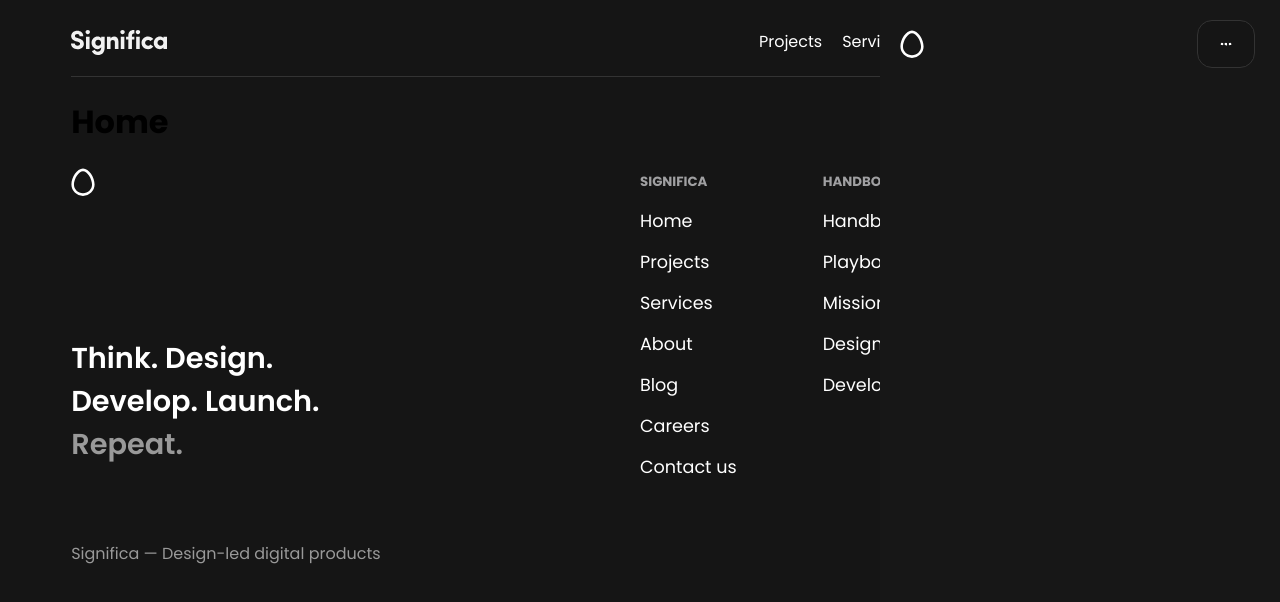
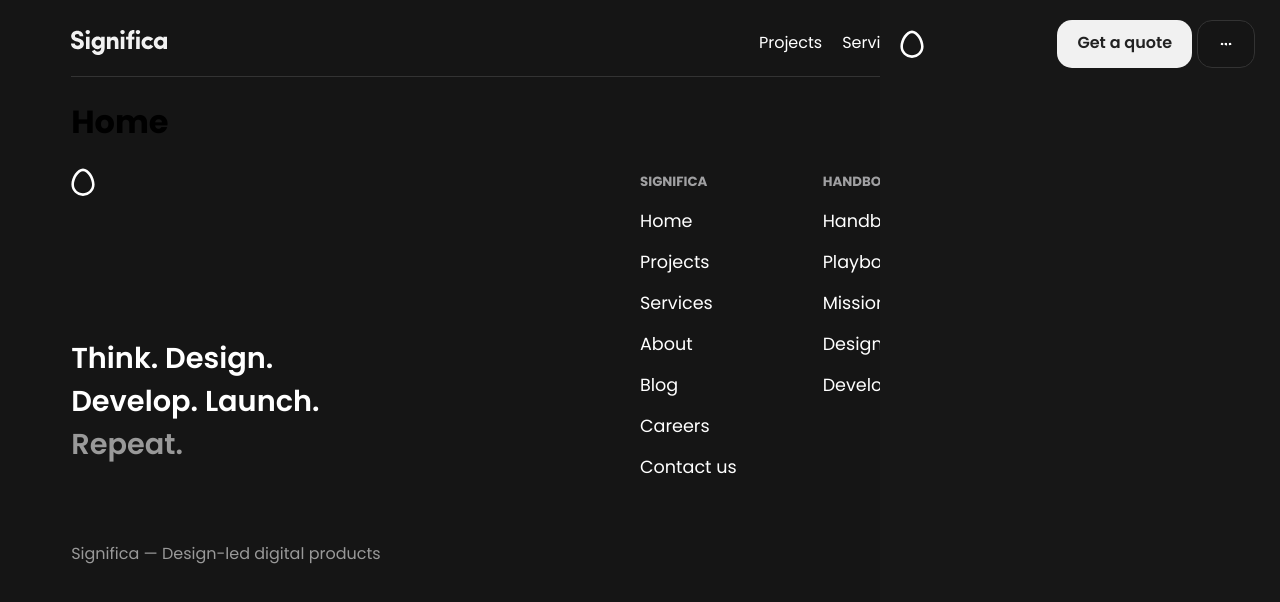
Before and after one commit to jairo2k5/significa-clone, a React (Vite) app: page / in a window 1280 px wide. Both pictures are taken after a click on the button 1174 px from the left and 42 px from the top of the page. Shown: the top 602 px of the page. Built offline with nearby package versions, Linux system fonts and the light colour scheme.

Commit message:
rotas da header transformadas em componentes; responsividade aprimorada; sidebar bug fixes

```diff
--- a/src/components/Header.jsx
+++ b/src/components/Header.jsx
@@ -12,7 +12,7 @@ const Sidebar = styled.div`
     display: ${props => props.active ? 'flex' : 'none'};
     flex-direction: column;
     padding: 20px;
-    position: absolute;
+    position: fixed;
     top: 0;
     right: 0;
     height: 100%;
@@ -24,6 +24,12 @@ const Sidebar = styled.div`
         display: flex;
         justify-content: space-between;
         align-items: center;
+    }
+    .top-sidebar {
+        .right {
+            display: flex;
+            flex-direction: row;
+        }
     }
 `
 
@@ -44,6 +50,34 @@ const Menu = styled.button`
     }
 `
 
+const GetQuote = styled(Link)`
+    text-decoration: none;
+    background: #f1f1f1;
+    color: #222;
+    padding: 10px 20px 10px 20px;
+    border: none;
+    cursor: pointer;
+    border-radius: 15px;
+    transition-duration: 150ms;
+    font-weight: 600;
+    font-size: 1em;
+    &:hover {
+        box-shadow: 0px 0px 2px 2px #ffb44396;
+    }
+`
+
+const Routes = styled(Link)`
+    text-decoration: none;
+    color: #fff;
+    margin: 0px 10px 0px 10px;
+    font-size: 1em;
+    border-bottom: 2px solid rgba(0, 0, 0, 0);
+    transition: 250ms;
+    &:hover {
+        border-bottom: 2px solid #ddd;
+    }
+`
+
 function Header() {
     const [isActive, setIsActive] = useState(false)
 
@@ -55,21 +89,24 @@ function Header() {
                 </Link>
             </div>
             <div className="links">
-                <Link to={'/projects'} is_route='true'>Projects</Link>
-                <Link to={'/services'} is_route='true'>Services</Link>
-                <Link to={'/about'} is_route='true'>About</Link>
-                <Link to={'/get-a-quote'}>
-                    <button>Get a quote</button>
-                </Link>
+                <div className="header-routes">
+                    <Routes to={'/projects'}>Projects</Routes>
+                    <Routes to={'/services'}>Services</Routes>
+                    <Routes to={'/about'}>About</Routes>
+                </div>
+                <GetQuote to={'/get-a-quote'} className='links-gq'>Get a quote</GetQuote>
                 <Menu onClick={() => { setIsActive(!isActive) }}>
                     <svg width="16" height="16" fill="none" xmlns="http://www.w3.org/2000/svg"><path fill="currentColor" d="M3 7h2v2H3zM7 7h2v2H7zM11 7h2v2h-2z"></path><path d="M8.6 8.8c-.5 0-1.2.1-1.4-.4 0-.2-.2-.7.1-.7.2 0 .2-.3.5-.3.1 0 .5 0 .6.2M11.7 8.6l-.3-.3V8c0-.3.1-.3.4-.4.2-.1.5-.2.7 0l.2.4v.5M4.3 8.6c.2 0 .3-.2.4-.3V8c0-.3-.2-.3-.4-.4-.2-.1-.6-.2-.8 0l-.1.4v.5" stroke="#fff" stroke-width="1.2" stroke-linecap="round"></path></svg>
                 </Menu>
                 <Sidebar active={isActive}>
                     <div className="top-sidebar">
                         <svg width="24" height="29" fill="none" xmlns="http://www.w3.org/2000/svg"><path d="M12 27.887c-6.39 0-11.59-5.04-11.59-11.285C.41 9.563 6.005.614 12 .614c5.995 0 11.591 8.948 11.591 15.988 0 6.245-5.2 11.285-11.59 11.285Zm0-2.573c5.006 0 9.044-3.913 9.044-8.712 0-5.797-4.765-13.415-9.044-13.415-4.279 0-9.043 7.618-9.043 13.415 0 4.8 4.037 8.712 9.043 8.712Z" fill="#fff"></path></svg>
-                        <Menu onClick={() => { setIsActive(!isActive) }}>
-                            <svg width="16" height="16" fill="none" xmlns="http://www.w3.org/2000/svg"><path fill="currentColor" d="M3 7h2v2H3zM7 7h2v2H7zM11 7h2v2h-2z"></path><path d="M8.6 8.8c-.5 0-1.2.1-1.4-.4 0-.2-.2-.7.1-.7.2 0 .2-.3.5-.3.1 0 .5 0 .6.2M11.7 8.6l-.3-.3V8c0-.3.1-.3.4-.4.2-.1.5-.2.7 0l.2.4v.5M4.3 8.6c.2 0 .3-.2.4-.3V8c0-.3-.2-.3-.4-.4-.2-.1-.6-.2-.8 0l-.1.4v.5" stroke="#fff" stroke-width="1.2" stroke-linecap="round"></path></svg>
-                        </Menu>
+                        <div className="right">
+                            <GetQuote to={'/get-a-quote'}>Get a quote</GetQuote>
+                            <Menu onClick={() => { setIsActive(!isActive) }}>
+                                <svg width="16" height="16" fill="none" xmlns="http://www.w3.org/2000/svg"><path fill="currentColor" d="M3 7h2v2H3zM7 7h2v2H7zM11 7h2v2h-2z"></path><path d="M8.6 8.8c-.5 0-1.2.1-1.4-.4 0-.2-.2-.7.1-.7.2 0 .2-.3.5-.3.1 0 .5 0 .6.2M11.7 8.6l-.3-.3V8c0-.3.1-.3.4-.4.2-.1.5-.2.7 0l.2.4v.5M4.3 8.6c.2 0 .3-.2.4-.3V8c0-.3-.2-.3-.4-.4-.2-.1-.6-.2-.8 0l-.1.4v.5" stroke="#fff" stroke-width="1.2" stroke-linecap="round"></path></svg>
+                            </Menu>
+                        </div>
                     </div>
                 </Sidebar>
             </div>
--- a/src/components/styles/Header.sass
+++ b/src/components/styles/Header.sass
@@ -15,36 +15,13 @@ $default-font-size: 1em
         display: flex
         flex-direction: row
         align-items: center
-        a
-            text-decoration: none
-            color: #fff
-            margin: 0px 10px 0px 10px
-            font-size: $default-font-size
-            button
-                background: #f1f1f1
-                color: #222
-                padding: 10px 20px 10px 20px
-                border: none
-                cursor: pointer
-                border-radius: 15px
-                transition-duration: 150ms
-                font-weight: 600
-                font-size: $default-font-size
-                &:hover
-                    box-shadow: 0px 0px 2px 2px #ffb44396
-        a[is_route='true']
-            border-bottom: 2px solid rgba(0, 0, 0, 0)
-            transition: 250ms
-            &:hover
-                border-bottom: 2px solid #ddd
+        .header-routes
+            margin-right: 20px
 
 @media (max-width: 770px)
-    a[is_route='true']
+    .header-routes
         display: none
 
 @media (max-width: 400px)
-    .header
-        .links
-            a
-                button
-                    display: none
+    .links-gq
+        display: none
```
